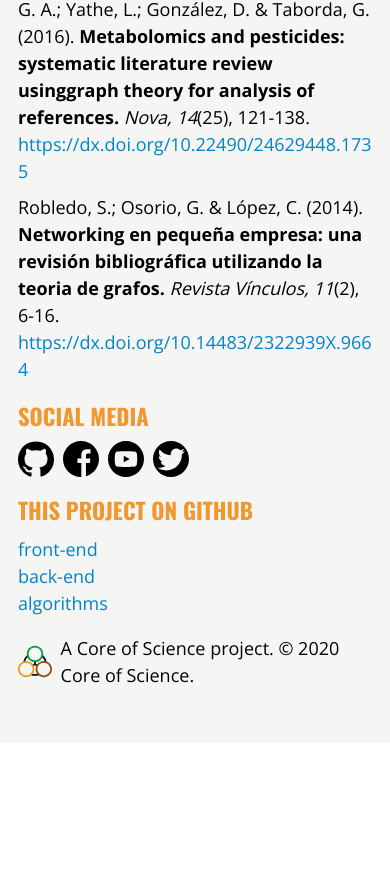
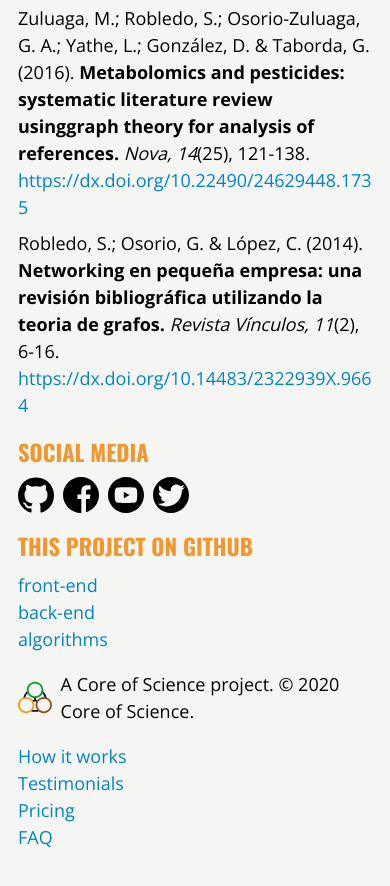
Before and after one commit to coreofscience/tos.coreofscience.org, a React (Vite) app: page / in a window 390 px wide. Shown: the part 6685-7571 px from the top of the page. Before the commit the page ends 7428 px from the top, so only its background shows below. Built offline with nearby package versions, Linux system fonts and the light colour scheme; no server answers.

Commit message:
Adjust responsive design in footer and header

```diff
--- a/src/components/layout/Footer.tsx
+++ b/src/components/layout/Footer.tsx
@@ -9,7 +9,7 @@ import Reference from "../tree/Reference";
 import NavBar from "./NavBar";
 
 const Footer = () => (
-  <div className="flex flex-col gap-4 py-8 md:py-16 md:gap-8">
+  <div className="flex flex-col gap-4 py-16 md:gap-8">
     <div className="grid gap-4 grid-cols-[1fr] md:gap-12 md:fancy-areas">
       <section className="flex flex-col gap-2 md:area-cite">
         <h4 className="text-xl font-tall uppercase text-root">
@@ -194,12 +194,12 @@ const Footer = () => (
         project. &copy; 2020 Core of Science.
       </span>
     </div>
-    <div className="flex justify-center">
-      <div className="hidden gap-1 md:gap-4 lg:gap-8 lg:flex">
-        <NavBar />
+    <div className="flex sm:justify-center">
+      <div className="flex flex-col sm:gap-4 sm:flex-row lg:gap-8">
+        <NavBar origin="footer" />
         <ul>
           <li>
-            <Link className="text-leaf hover:text-leaf-900" to="/docs/faq">
+            <Link className="text-sky-600 hover:text-sky-800 active:text-sky-800" to="/docs/faq">
               FAQ
             </Link>
           </li>
--- a/src/components/layout/HamburgerMenu.tsx
+++ b/src/components/layout/HamburgerMenu.tsx
@@ -5,7 +5,7 @@ const HamburgerMenu = () => {
 
  return (
   <>
-   <div className="flex gap-1 md:gap-4 lg:hidden">
+   <div className="flex gap-1 md:gap-4 xl:hidden">
     <button onClick={() => setOpen(!open)} className="relative">
      <div className="relative z-20 flex items-center justify-center w-[50px] h-[50px] transform">
       <div className="flex flex-col justify-around w-[20px] h-[20px] transform overflow-hidden">
--- a/src/components/layout/Header.tsx
+++ b/src/components/layout/Header.tsx
@@ -22,8 +22,8 @@ const Header = () => {
       </h2>
      </Link>
      {location.pathname === "/" && (
-      <div className="hidden gap-1 md:gap-4 lg:gap-8 lg:flex">
-       <NavBar />
+      <div className="hidden gap-1 md:gap-4 lg:gap-8 xl:flex">
+       <NavBar origin="header" />
       </div>
      )}
     </div>
--- a/src/components/layout/NavBar.tsx
+++ b/src/components/layout/NavBar.tsx
@@ -1,7 +1,11 @@
 import { FC } from "react";
 import { useLocation } from "react-router-dom";
 
-const NavBar: FC = () => {
+type Props = {
+ origin: "footer" | "header"
+}
+
+const NavBar: FC<Props> = ({origin}) => {
  const location = useLocation()
 
  return (
@@ -9,7 +13,7 @@ const NavBar: FC = () => {
    <ul>
     <li>
      <a
-      className="text-leaf hover:text-leaf-900"
+      className={`${origin.toLowerCase() === "footer" ? "text-sky-600 hover:text-sky-800 active:text-sky-800" : "text-leaf hover:text-leaf-900 active:text-leaf-900"}`}
       href={location.pathname !== "/" ? "#how-it-works" : "/#how-it-works"}
      >
       How it works
@@ -19,7 +23,7 @@ const NavBar: FC = () => {
    <ul>
     <li>
      <a
-      className="text-leaf hover:text-leaf-900"
+      className={`${origin.toLowerCase() === "footer" ? "text-sky-600 hover:text-sky-800 active:text-sky-800" : "text-leaf hover:text-leaf-900 active:text-leaf-900"}`}
       href={location.pathname !== "/" ? "#testimonials" : "/#testimonials"}
      >
       Testimonials
@@ -29,7 +33,7 @@ const NavBar: FC = () => {
    <ul>
     <li>
      <a
-      className="text-leaf hover:text-leaf-900"
+      className={`${origin.toLowerCase() === "footer" ? "text-sky-600 hover:text-sky-800 active:text-sky-800" : "text-leaf hover:text-leaf-900 active:text-leaf-900"}`}
       href={location.pathname !== "/" ? "#pricing" : "/#pricing"}
      >
       Pricing
```
